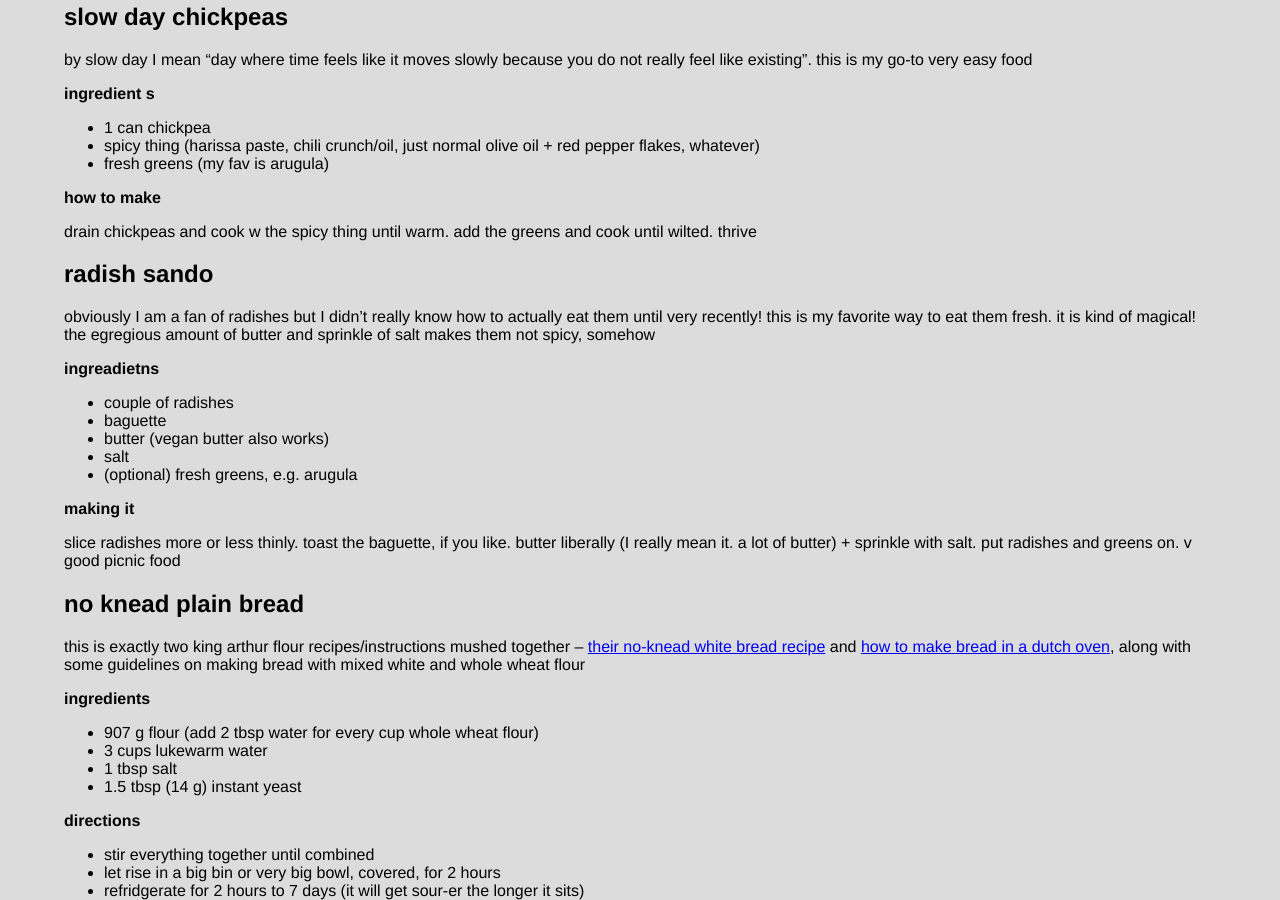
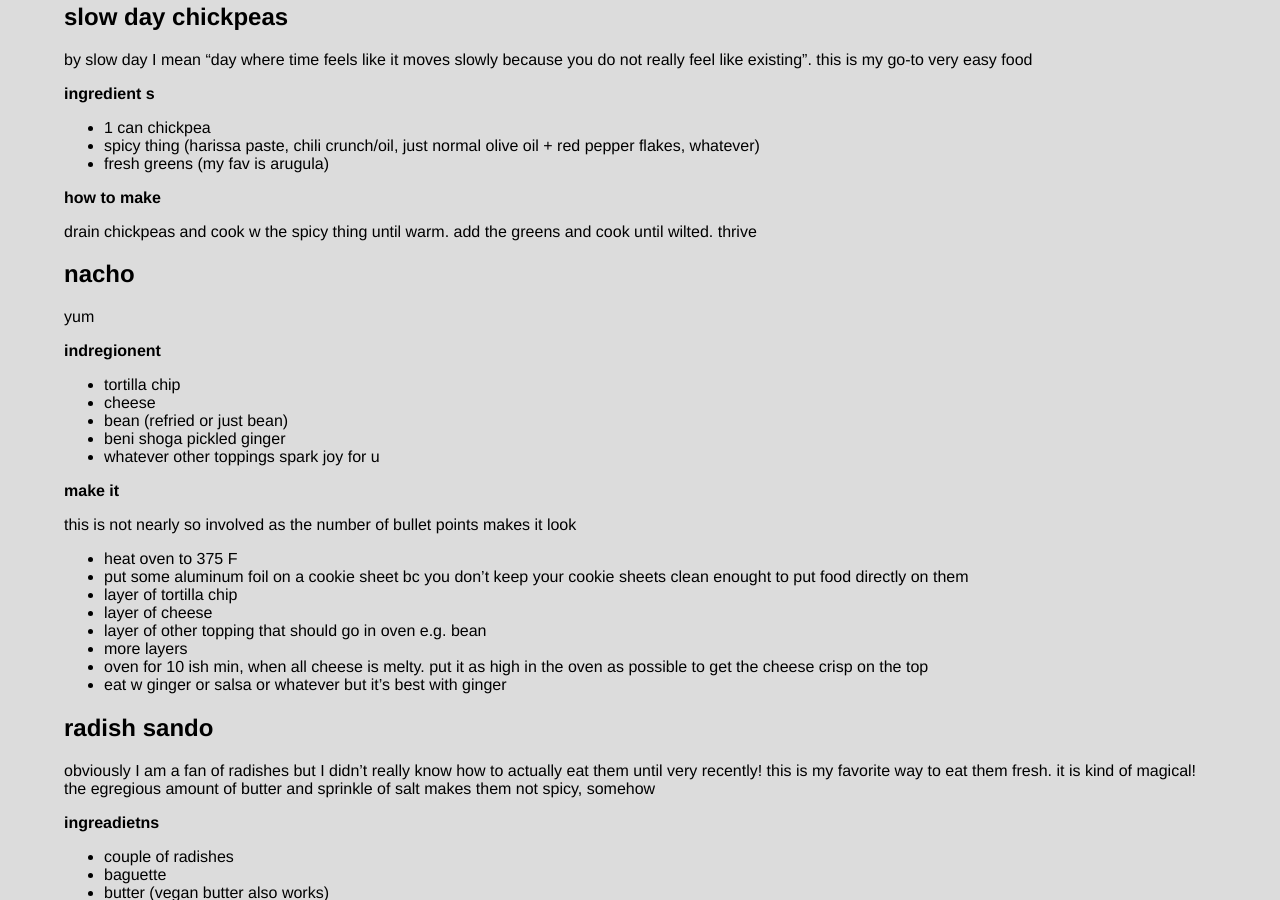
Before and after one commit to radicula/radicula.github.io, a Jekyll site: the page built from _posts/2021-10-03-recipes.md, in a window 1280 px wide and 900 px high, scrolled down 2563 px. Built offline with Jekyll 4.4.1, drawn with Linux system fonts in a browser that asks for light colours; some of the changed text lies outside the part shown.

Commit message:
add nacho

```diff
--- a/_posts/2021-10-03-recipes.md
+++ b/_posts/2021-10-03-recipes.md
@@ -4,7 +4,7 @@ title: a small collection of recipes
 date: 2021-10-03
 ---
 
-this is maybe 90% of everything I have eaten in the past 3 years. this is mostly for my own easy reference so I may update it as I go
+this is maybe 90% of everything I have eaten in the past 3 years. this is mostly for my own easy reference (updated 2021-10-04)
 
 ## black bean soup
 
@@ -129,6 +129,31 @@ by slow day I mean "day where time feels like it moves slowly because you do not
 
 drain chickpeas and cook w the spicy thing until warm. add the greens and cook until wilted. thrive
 
+## nacho
+
+yum
+
+**indregionent**
+
+- tortilla chip
+- cheese
+- bean (refried or just bean)
+- beni shoga pickled ginger
+- whatever other toppings spark joy for u
+
+**make it**
+
+this is not nearly so involved as the number of bullet points makes it look
+
+- heat oven to 375 F
+- put some aluminum foil on a cookie sheet bc you don't keep your cookie sheets clean enought to put food directly on them
+- layer of tortilla chip
+- layer of cheese
+- layer of other topping that should go in oven e.g. bean
+- more layers
+- oven for 10 ish min, when all cheese is melty. put it as high in the oven as possible to get the cheese crisp on the top
+- eat w ginger or salsa or whatever but it's best with ginger
+
 ## radish sando
 
 obviously I am a fan of radishes but I didn't really know how to actually eat them until very recently! this is my favorite way to eat them fresh. it is kind of magical! the egregious amount of butter and sprinkle of salt makes them not spicy, somehow
```
